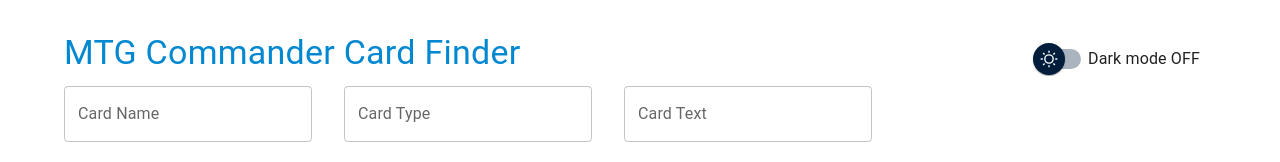
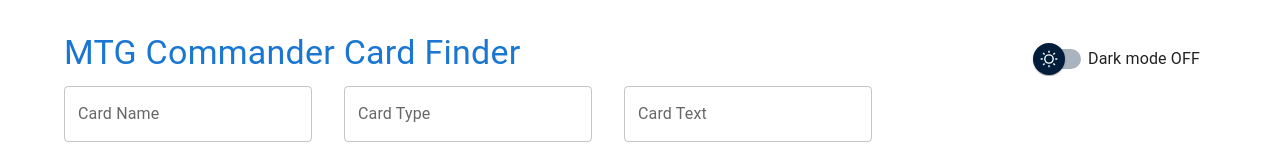
Before and after one commit to flyingshoe/mtg-card-finder, a Next.js app: page / in a window 1280 px wide. Shown: the top 162 px of the page. Built offline with nearby package versions, Linux system fonts and the light colour scheme.

Commit message:
fix: CSS color tweak

```diff
--- a/app/page.tsx
+++ b/app/page.tsx
@@ -375,16 +375,18 @@ export default function Home() {
   }, [darkMode]);
 
   const theme = createTheme({
-    palette: { mode: darkMode ? "dark" : "light" },
+    palette: {
+      mode: darkMode ? "dark" : "light",
+    },
   });
 
   return (
     <ThemeProvider theme={theme}>
       <CssBaseline />
-      <Container maxWidth="xl">
+      <Container maxWidth="xl" sx={{ backgroundColor: "action.hover" }}>
         <main>
           {loading ? (
-            <Container className="mt-8">
+            <Container className="w-full h-svh pt-8">
               <Skeleton width="100%" />
               <Skeleton width="90%" />
               <Skeleton width="80%" />
@@ -406,7 +408,7 @@ export default function Home() {
               />
             </div>
           ) : (
-            <div className="grid grid-cols-1 sm:grid-cols-2 md:grid-cols-3 lg:grid-cols-4 xl:grid-cols-5 gap-4 mt-4">
+            <div className="grid grid-cols-1 sm:grid-cols-2 md:grid-cols-3 lg:grid-cols-4 xl:grid-cols-5 gap-4 pt-4">
               {cardList.map((card: ScryfallCard) => (
                 <MtgCard
                   key={card.id}
@@ -435,11 +437,14 @@ export default function Home() {
           >
             <Container className="py-8">
               <div className="flex justify-between items-center">
-                <Typography variant="h4" gutterBottom color="info">
+                <Typography variant="h4" gutterBottom color="primary.main">
                   MTG Commander Card Finder
                 </Typography>
+
                 <FormControlLabel
-                  label={`Dark mode ${darkMode ? "ON" : "OFF"}`}
+                  label={
+                    <Typography>Dark mode {darkMode ? "ON" : "OFF"}</Typography>
+                  }
                   control={
                     <DarkModeSwitch
                       checked={darkMode}
```
